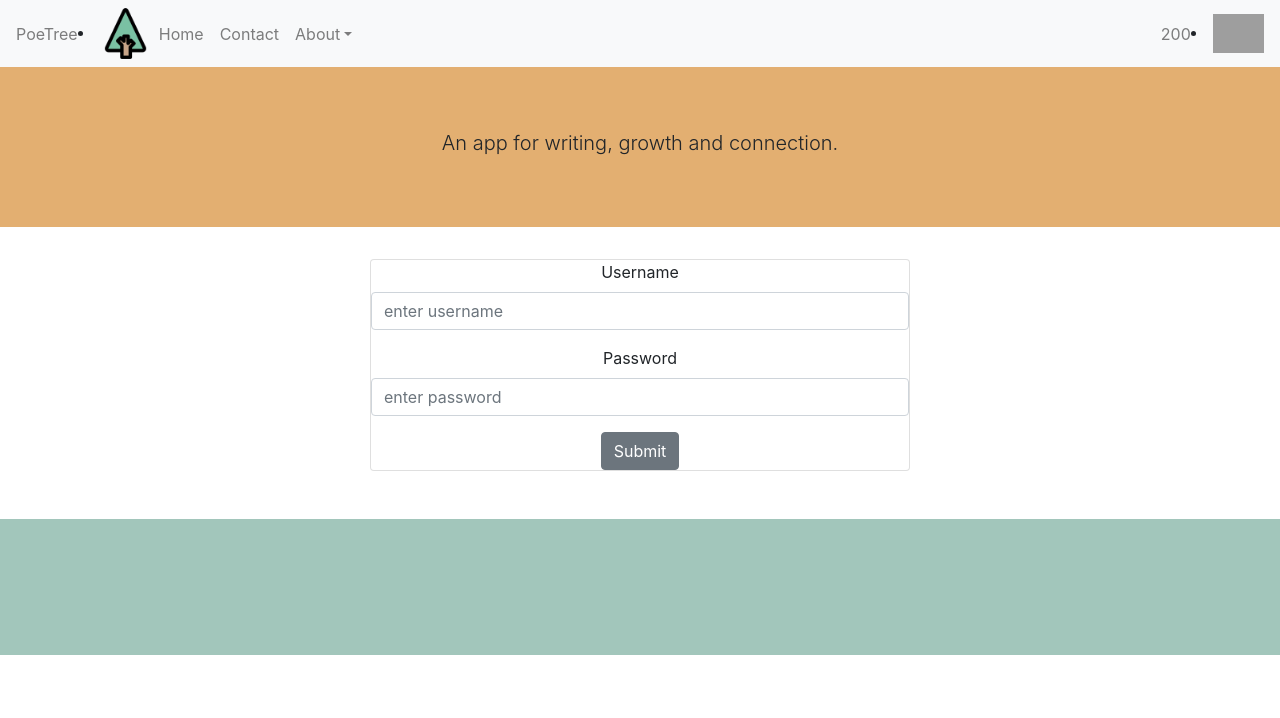
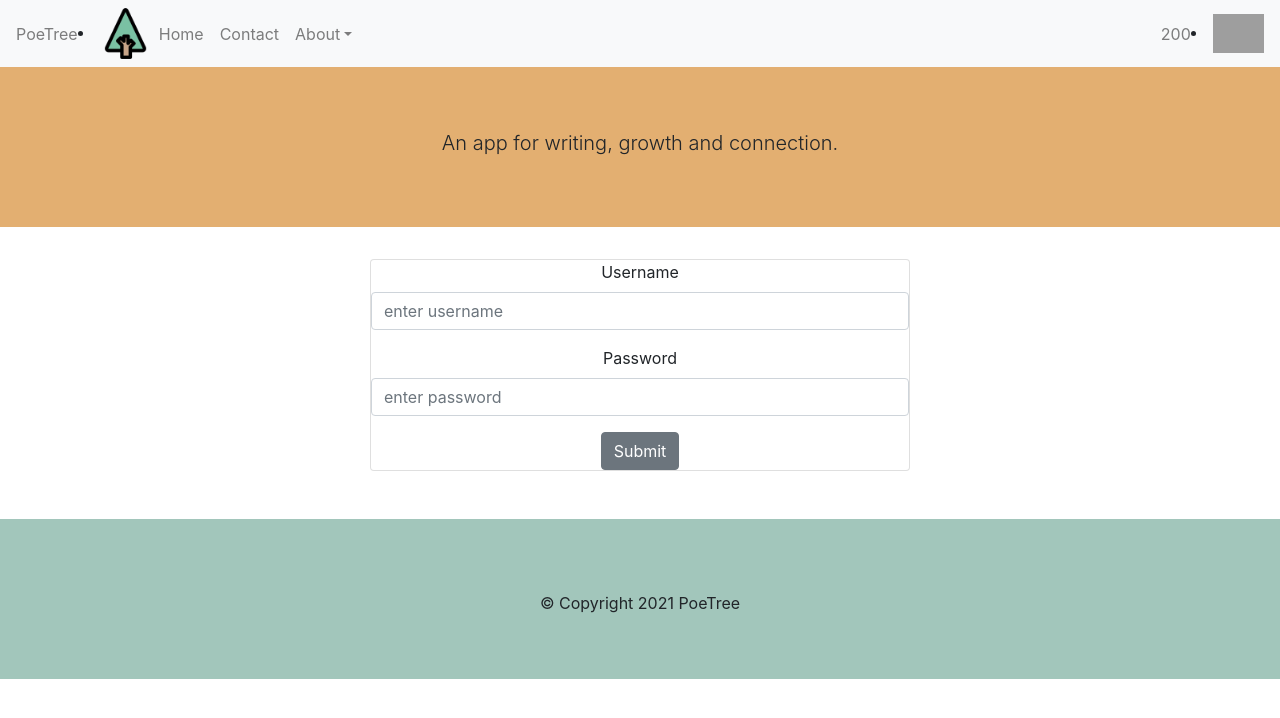
Before and after one commit to stirey/poeTreeClient, a React (Create React App) app: page / in a window 1280 px wide. Shown: the top 718 px of the page. Built offline with nearby package versions, Linux system fonts and the light colour scheme; grey boxes are pictures that could not be loaded.

Commit message:
committing changes to the footer

```diff
--- a/src/App.css
+++ b/src/App.css
@@ -30,14 +30,11 @@
 .footer{
   text-align: center;
   background-color: #a2c6bb;
+
+  justify-content: center;
 }
 
-.footerRow{
-  display: inline-block;
-  position: relative;
-  text-align: center;
-  background-color: #a2c6bb;
-}
+
 
 
 
--- a/src/components/site/Footer.js
+++ b/src/components/site/Footer.js
@@ -1,17 +1,23 @@
 import React from 'react';
-import { Container, Jumbotron } from 'reactstrap';
+import { Container, Jumbotron, Row, Col } from 'reactstrap';
 
 
 const Footer = (props) => {
 
     return (
         <div>
+        <footer>
         <Jumbotron className="footer" fluid>
         <Container fluid>
-          <h4 className="lead"></h4>
+        <Row>
+          <h4 className=""></h4>
+        </Row>
+        <Row className="footer">
+        © Copyright 2021 PoeTree
+        </Row>
         </Container>
         </Jumbotron>
-
+        </footer>
         </div>
     )
 }
```
